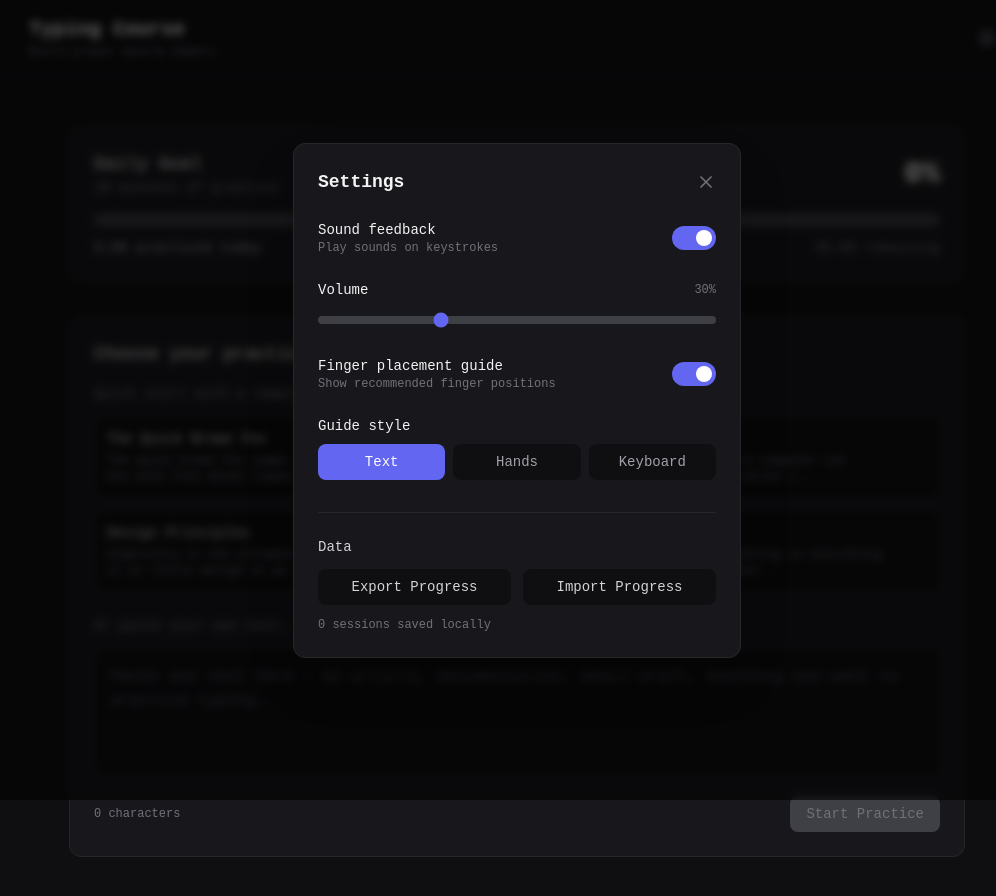
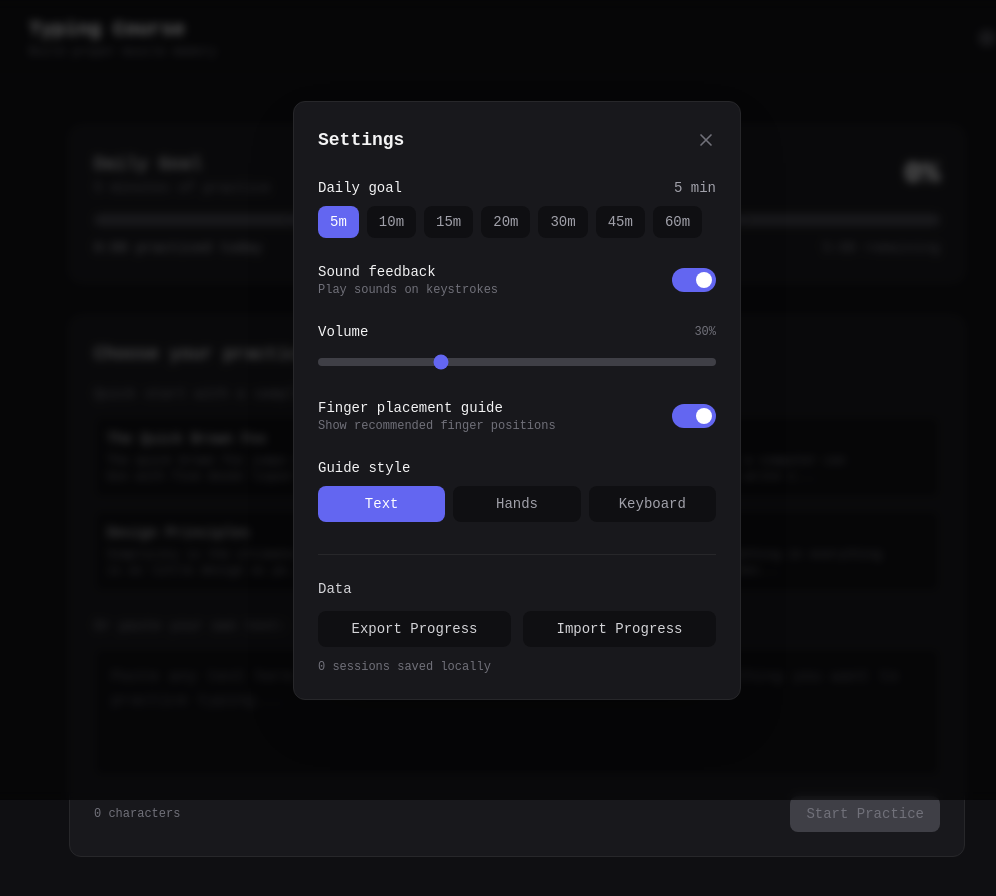
Before and after one commit to mathonsunday/typing-course, a Next.js app: page / in a window 1280 px wide. Both pictures are taken after a click on the button 1110 px from the left and 38 px from the top of the page. Shown: the top 896 px of the page, without its empty margins (123-1119 px from the left). Built offline with nearby package versions, Linux system fonts and the light colour scheme.

Commit message:
Add daily goal setting: adjustable from 5-60 minutes in Settings

```diff
--- a/components/SettingsPanel.tsx
+++ b/components/SettingsPanel.tsx
@@ -1,7 +1,7 @@
 'use client'
 
 import { useAtom } from 'jotai'
-import { settingsAtom, progressAtom } from '@/stores/progress'
+import { settingsAtom, progressAtom, dailyGoalMinutesAtom } from '@/stores/progress'
 import { useRef } from 'react'
 
 interface SettingsPanelProps {
@@ -9,9 +9,12 @@ interface SettingsPanelProps {
   onClose: () => void
 }
 
+const GOAL_OPTIONS = [5, 10, 15, 20, 30, 45, 60]
+
 export default function SettingsPanel({ isOpen, onClose }: SettingsPanelProps) {
   const [settings, setSettings] = useAtom(settingsAtom)
   const [progress, setProgress] = useAtom(progressAtom)
+  const [dailyGoal, setDailyGoal] = useAtom(dailyGoalMinutesAtom)
   const fileInputRef = useRef<HTMLInputElement>(null)
 
   const handleExport = () => {
@@ -74,6 +77,29 @@ export default function SettingsPanel({ isOpen, onClose }: SettingsPanelProps) {
         </div>
 
         <div className="space-y-6">
+          {/* Daily goal setting */}
+          <div>
+            <div className="flex items-center justify-between mb-2">
+              <div className="text-sm font-medium text-zinc-100">Daily goal</div>
+              <div className="text-sm text-zinc-400">{dailyGoal} min</div>
+            </div>
+            <div className="flex gap-2 flex-wrap">
+              {GOAL_OPTIONS.map((minutes) => (
+                <button
+                  key={minutes}
+                  onClick={() => setDailyGoal(minutes)}
+                  className={`px-3 py-1.5 rounded-lg text-sm transition-colors ${
+                    dailyGoal === minutes
+                      ? 'bg-accent text-white'
+                      : 'bg-surface text-zinc-400 hover:bg-zinc-800'
+                  }`}
+                >
+                  {minutes}m
+                </button>
+              ))}
+            </div>
+          </div>
+
           {/* Sound toggle */}
           <div className="flex items-center justify-between">
             <div>
--- a/lib/storage.ts
+++ b/lib/storage.ts
@@ -67,7 +67,7 @@ const DEFAULT_PROGRESS: UserProgress = {
   aggregateCharacterAccuracy: {},
   aggregateBigramAccuracy: {},
   settings: DEFAULT_SETTINGS,
-  dailyGoalMinutes: 30,
+  dailyGoalMinutes: 5,
   dailyProgress: {
     date: getTodayDateString(),
     totalTimeMs: 0,
--- a/stores/progress.ts
+++ b/stores/progress.ts
@@ -24,7 +24,7 @@ const DEFAULT_PROGRESS: UserProgress = {
   aggregateCharacterAccuracy: {},
   aggregateBigramAccuracy: {},
   settings: DEFAULT_SETTINGS,
-  dailyGoalMinutes: 30,
+  dailyGoalMinutes: 5,
   dailyProgress: {
     date: getTodayDateString(),
     totalTimeMs: 0,
@@ -60,7 +60,14 @@ export const aggregateBigramAccuracyAtom = atom(
 )
 
 export const dailyGoalMinutesAtom = atom(
-  (get) => get(progressAtom).dailyGoalMinutes || 30
+  (get) => get(progressAtom).dailyGoalMinutes || 5,
+  (get, set, newGoal: number) => {
+    const progress = get(progressAtom)
+    set(progressAtom, {
+      ...progress,
+      dailyGoalMinutes: newGoal,
+    })
+  }
 )
 
 // Get daily progress, reset if it's a new day
```
